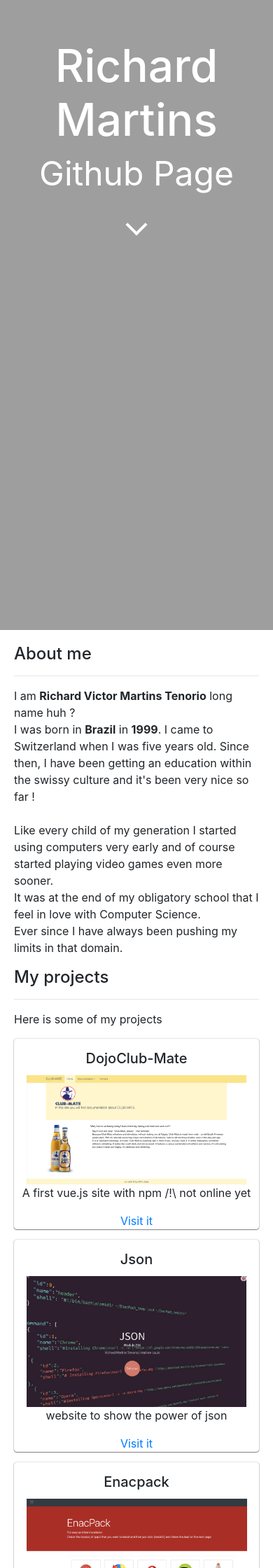
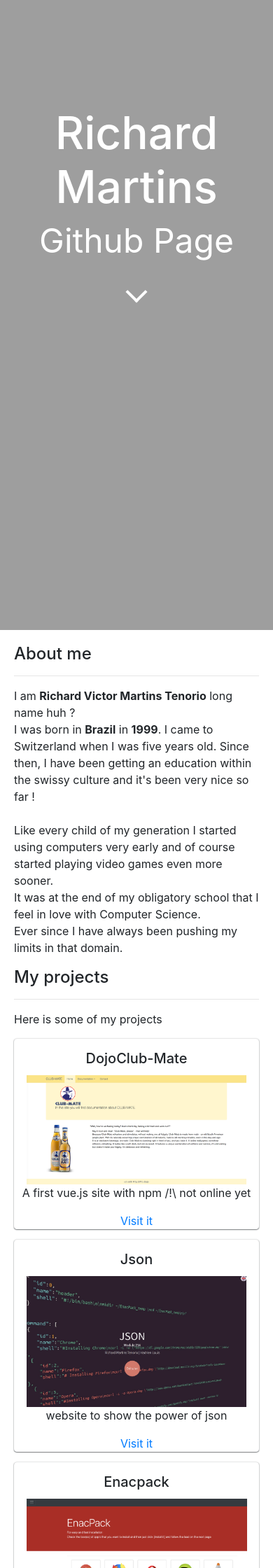
Before and after one commit to richmartins/richmartins.github.io, a Jekyll site: the page built from _pages/index.html, in a window 390 px wide. Shown: the top 2240 px of the page at 70% size. Built offline with Jekyll 4.4.1, drawn with Linux system fonts in a browser that asks for light colours; our own code applies the rules of GitHub Pages for plain Markdown files.

Commit message:
resizing header

```diff
--- a/styles/style.css
+++ b/styles/style.css
@@ -177,26 +177,31 @@
       position: relative;
       background-image: url("../assets/header.png");
       background-size: cover;
+      background-repeat:no-repeat;
       background-position: center center;
       background-attachment: fixed;
       text-align: center;
-        padding: 1.5em 0 2em 0;
+      /*padding: 7.5em 0 2em 0;*/
       cursor: default
     }
 }
 
 @media screen and (max-width: 480px){
     #wrapper{
+      color: #fff;
       min-height: 100%;
       position: relative;
       background-image: url("../assets/header.png");
+      background-size: cover;
       background-repeat:no-repeat;
-        background-size: cover;
       background-position: center center;
       background-attachment: fixed;
+      text-align: center;
+      /*padding: 3.5em 0 2em 0;*/
+      cursor: default
     }
 
     #wrapper-content h2, h3 {
-        font-size: 1em;
+        font-size: 0.6em;
     }
 }
```
Lines whose indentation alone changed are shown as unchanged.
